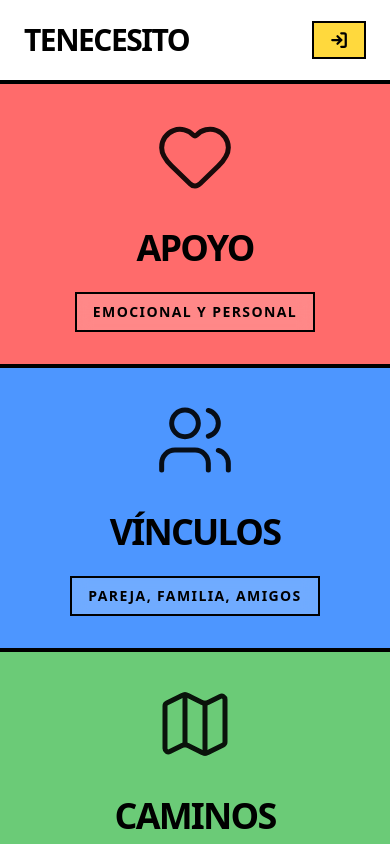
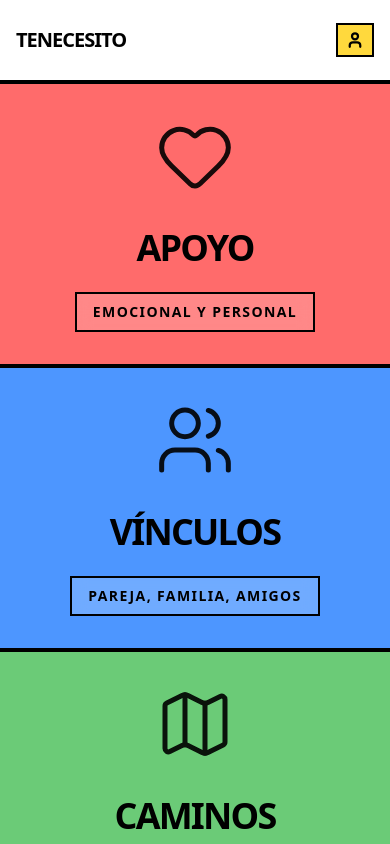
Before and after one commit to erpolimix/tenecesito, a Next.js app: page / in a window 390 px wide. Shown: the top 844 px of the page. Built offline with nearby package versions, Linux system fonts and the light colour scheme; no server answers.

Commit message:
feat: add Navbar component with authentication state and unread notification count

```diff
--- a/components/Navbar.tsx
+++ b/components/Navbar.tsx
@@ -1,5 +1,5 @@
 import Link from 'next/link';
-import { Plus, LogIn, LogOut, Bell } from 'lucide-react';
+import { Plus, User, LogOut, Bell } from 'lucide-react';
 import { createClient } from '@/lib/supabase/server';
 import { signout } from '@/app/login/actions';
 
@@ -25,15 +25,15 @@ export default async function Navbar() {
 
     return (
         <nav className="w-full bg-white border-b-4 border-black z-40 sticky top-0">
-            <div className="max-w-7xl mx-auto px-6 h-20 flex items-center justify-between">
-                <Link href="/" className="text-3xl font-black tracking-tighter hover:scale-105 transition-transform">
+            <div className="max-w-7xl mx-auto px-4 sm:px-6 h-20 flex items-center justify-between">
+                <Link href="/" className="text-xl sm:text-3xl font-black tracking-tighter hover:scale-105 transition-transform flex-shrink-0">
                     TENECESITO
                 </Link>
-                <div className="flex items-center gap-4">
+                <div className="flex items-center gap-2 sm:gap-4 overflow-hidden">
                     {user ? (
                         <>
-                            <Link href="/dashboard" className="relative flex items-center justify-center w-10 h-10 border-2 border-black rounded-full hover:bg-neutral-100 transition-colors mr-2">
-                                <Bell size={20} />
+                            <Link href="/dashboard" className="relative flex items-center justify-center w-9 h-9 sm:w-10 sm:h-10 border-2 border-black rounded-full hover:bg-neutral-100 transition-colors">
+                                <Bell size={20} strokeWidth={3} />
                                 {unreadCount > 0 && (
                                     <span className="absolute -top-1 -right-1 flex h-5 w-5 items-center justify-center rounded-full bg-red-500 border-2 border-black text-[10px] font-black text-white">
                                         {unreadCount}
@@ -43,23 +43,23 @@ export default async function Navbar() {
 
                             <Link
                                 href="/create"
-                                className="flex items-center gap-2 text-sm font-bold uppercase bg-[#FFD93D] border-2 border-black px-4 py-2 hover:shadow-[4px_4px_0px_0px_rgba(0,0,0,1)] hover:-translate-y-1 transition-all"
+                                className="flex items-center gap-1 sm:gap-2 text-[10px] sm:text-sm font-bold uppercase bg-[#FFD93D] border-2 border-black px-2 py-1.5 sm:px-4 sm:py-2 hover:shadow-[4px_4px_0px_0px_rgba(0,0,0,1)] hover:-translate-y-1 transition-all"
                             >
                                 <Plus size={18} strokeWidth={3} /> <span className="hidden sm:inline">Publicar</span>
                             </Link>
 
-                            <div className="flex items-center gap-3 border-l-2 border-black pl-4 ml-2">
+                            <div className="flex items-center gap-2 sm:gap-3 sm:border-l-2 border-black sm:pl-4">
                                 {avatarUrl ? (
-                                    <img src={avatarUrl} alt="Avatar" className="w-10 h-10 rounded-full border-2 border-black object-cover" />
+                                    <img src={avatarUrl} alt="Avatar" className="w-9 h-9 sm:w-10 sm:h-10 rounded-full border-2 border-black object-cover" />
                                 ) : (
-                                    <div className="w-10 h-10 flex items-center justify-center rounded-full border-2 border-black bg-[#4D96FF] text-white font-black uppercase text-xl">
+                                    <div className="w-9 h-9 sm:w-10 sm:h-10 flex items-center justify-center rounded-full border-2 border-black bg-[#4D96FF] text-white font-black uppercase text-lg sm:text-xl">
                                         {initialName}
                                     </div>
                                 )}
 
                                 <form action={signout}>
-                                    <button title="Cerrar sesión" className="flex items-center justify-center w-10 h-10 bg-black text-white rounded-full hover:bg-neutral-800 transition-colors">
-                                        <LogOut size={16} />
+                                    <button title="Cerrar sesión" className="flex items-center justify-center w-9 h-9 sm:w-10 sm:h-10 bg-black text-white rounded-full hover:bg-red-600 transition-colors">
+                                        <LogOut size={16} strokeWidth={3} />
                                     </button>
                                 </form>
                             </div>
@@ -67,9 +67,9 @@ export default async function Navbar() {
                     ) : (
                         <Link
                             href="/login"
-                            className="flex items-center gap-2 text-sm font-bold uppercase bg-[#FFD93D] border-2 border-black px-4 py-2 hover:shadow-[4px_4px_0px_0px_rgba(0,0,0,1)] hover:-translate-y-1 transition-all"
+                            className="flex items-center gap-1 sm:gap-2 text-[10px] sm:text-sm font-bold uppercase bg-[#FFD93D] border-2 border-black px-2 py-1.5 sm:px-4 sm:py-2 hover:shadow-[4px_4px_0px_0px_rgba(0,0,0,1)] hover:-translate-y-1 transition-all"
                         >
-                            <span className="hidden sm:inline">Acceder</span> <LogIn size={18} strokeWidth={3} />
+                            <span className="hidden sm:inline">Acceder</span> <User size={18} strokeWidth={3} />
                         </Link>
                     )}
                 </div>
```
